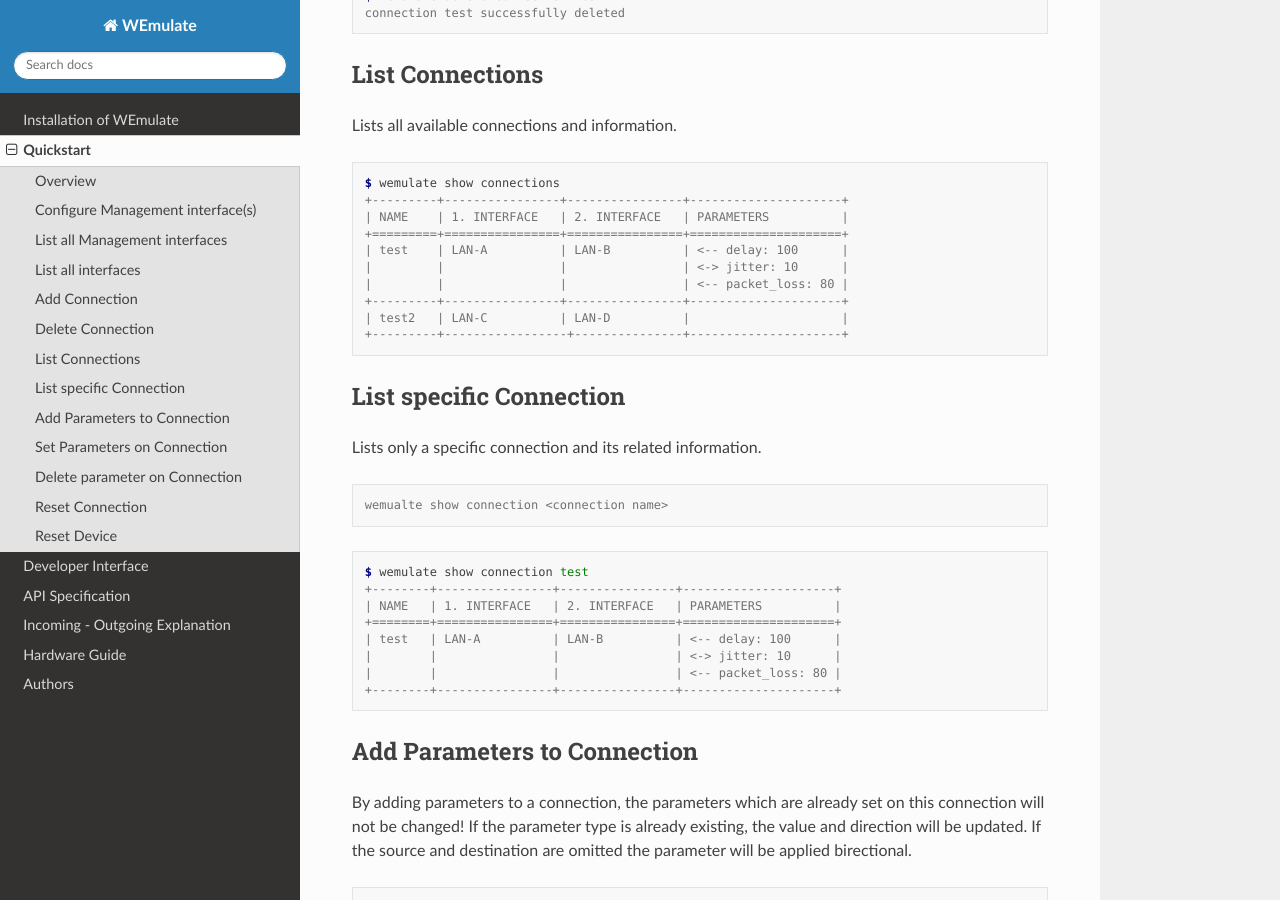
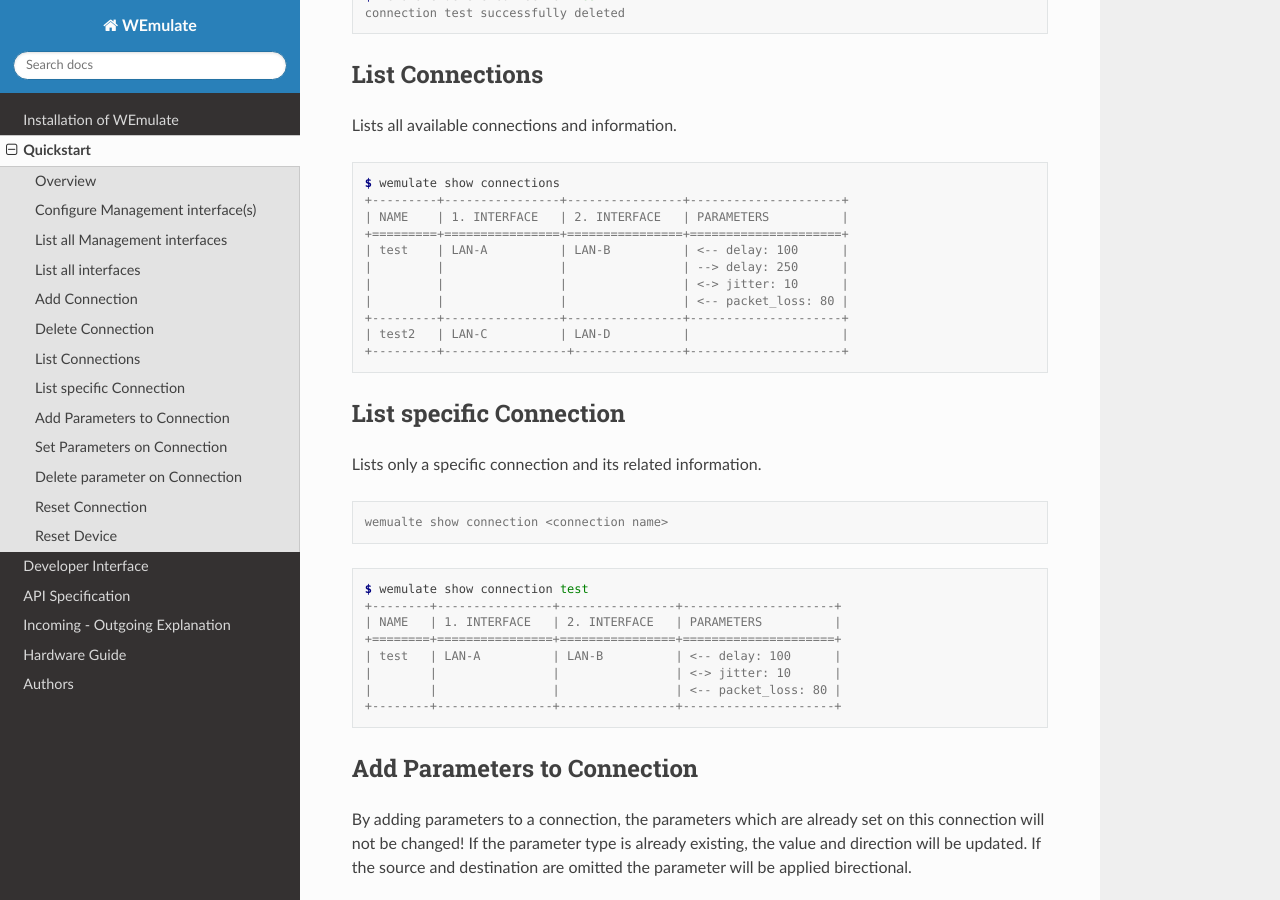
Before and after one commit to wemulate/wemulate, a Sphinx documentation site: the page built from docs/user/quickstart.rst, in a window 1280 px wide and 900 px high, scrolled down 2183 px. Built offline with Sphinx 7.4.7 and the Read the Docs theme 2.0.0, drawn with Linux system fonts in a browser that asks for light colours.

Commit message:
expand documentation with further example

```diff
--- a/docs/user/quickstart.rst
+++ b/docs/user/quickstart.rst
@@ -130,6 +130,7 @@
     | NAME    | 1. INTERFACE   | 2. INTERFACE   | PARAMETERS          |
     +=========+================+================+=====================+
     | test    | LAN-A          | LAN-B          | <-- delay: 100      |
+    |         |                |                | --> delay: 250      |
     |         |                |                | <-> jitter: 10      |
     |         |                |                | <-- packet_loss: 80 |
     +---------+----------------+----------------+---------------------+
```
